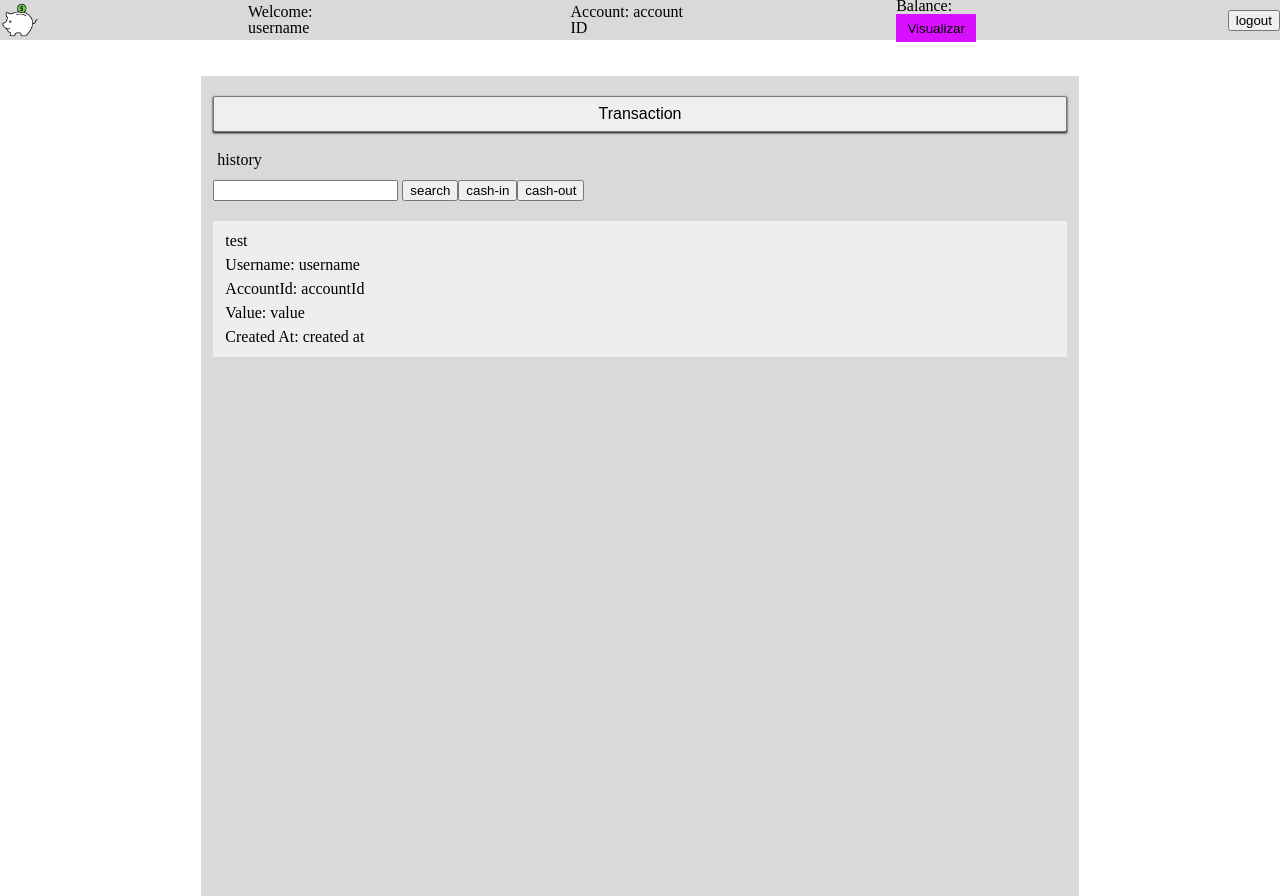
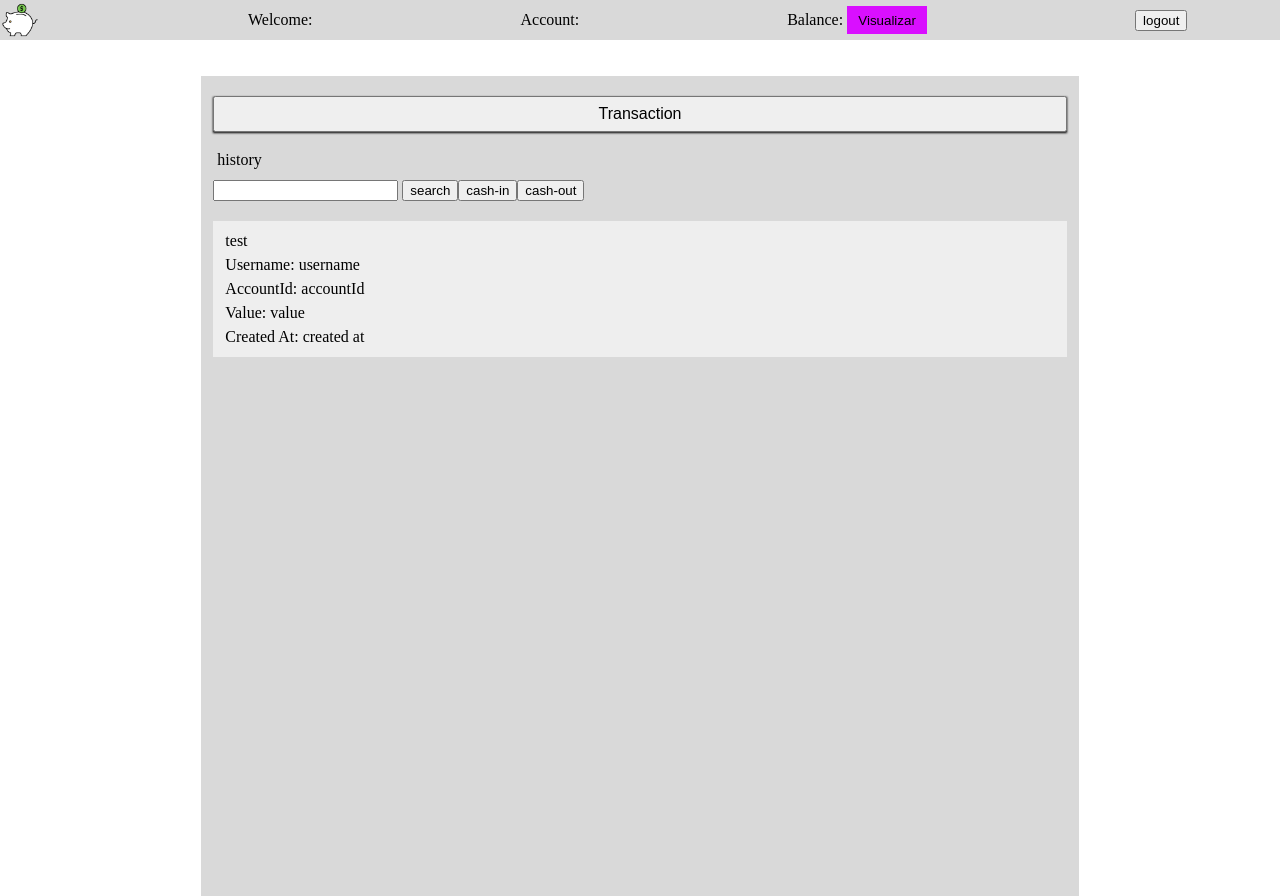
Before and after one commit to pand-oly/test, a React (Create React App) app in the folder frontend/: page /home in a window 1280 px wide. Built offline with nearby package versions, Linux system fonts and the light colour scheme; no server answers.

Commit message:
feat(Header): Use contex in header to set user info

```diff
--- a/frontend/src/components/Header.jsx
+++ b/frontend/src/components/Header.jsx
@@ -1,18 +1,21 @@
-import { useState } from 'react';
+import { useState, useContext } from 'react';
+import MainContext from '../context/MainContext';
 
 import '../styles/header.css';
 import pigBank from '../public/icons/cofrinho.png';
 
 export default function Header() {
   const [seeBalance, setSeeBalance] = useState(false);
+  const { user } = useContext(MainContext);
+
   return (
     <section className="main-container-header">
       <img alt="icon-pig-bank" src={pigBank} className="icon-header" />
       <div>
-        Welcome: <span>username</span>
+        Welcome: <span>{user.username}</span>
       </div>
       <div>
-        Account: <sapn>account ID</sapn>
+        Account: <sapn>{user.accountId}</sapn>
       </div>
       <div>
         Balance:{' '}
```
